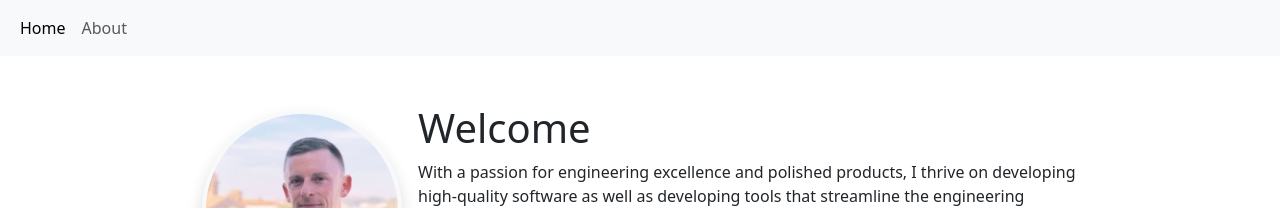
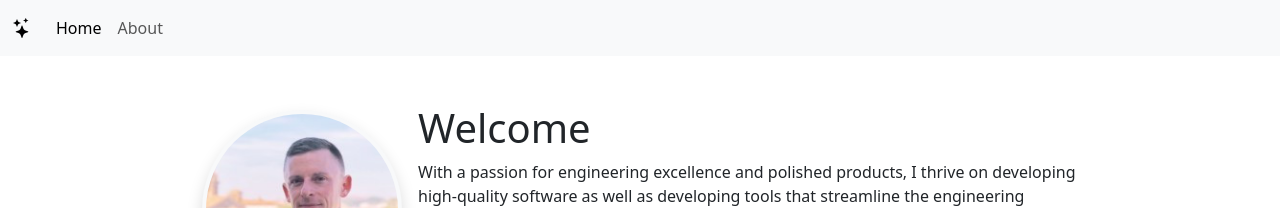
Before and after one commit to chrisdana/chrisdana.github.io, a Jekyll site: the page built from index.md, in a window 1280 px wide. Shown: the top 208 px of the page. Built offline with Jekyll 4.4.1, drawn with Linux system fonts in a browser that asks for light colours.

Commit message:
Fix navbar on mobile

```diff
--- a/_includes/navigation.html
+++ b/_includes/navigation.html
@@ -1,6 +1,12 @@
 <nav class="navbar navbar-expand-lg navbar-light bg-light">
   <div class="container-fluid">
-    <div class="collapse navbar-collapse" id="navbarSupportedContent">
+    <a class="navbar-brand" href="#">
+      <i class="bi bi-stars"></i>
+    </a>
+    <button class="navbar-toggler" type="button" data-bs-toggle="collapse" data-bs-target="#navbarNavAltMarkup" aria-controls="navbarNavAltMarkup" aria-expanded="false" aria-label="Toggle navigation">
+      <span class="navbar-toggler-icon"></span>
+    </button>
+    <div class="collapse navbar-collapse" id="navbarNavAltMarkup">
       <ul class="navbar-nav me-auto mb-2 mb-lg-0">
         {% for item in site.data.navigation %}
         <li class="nav-item">
```
